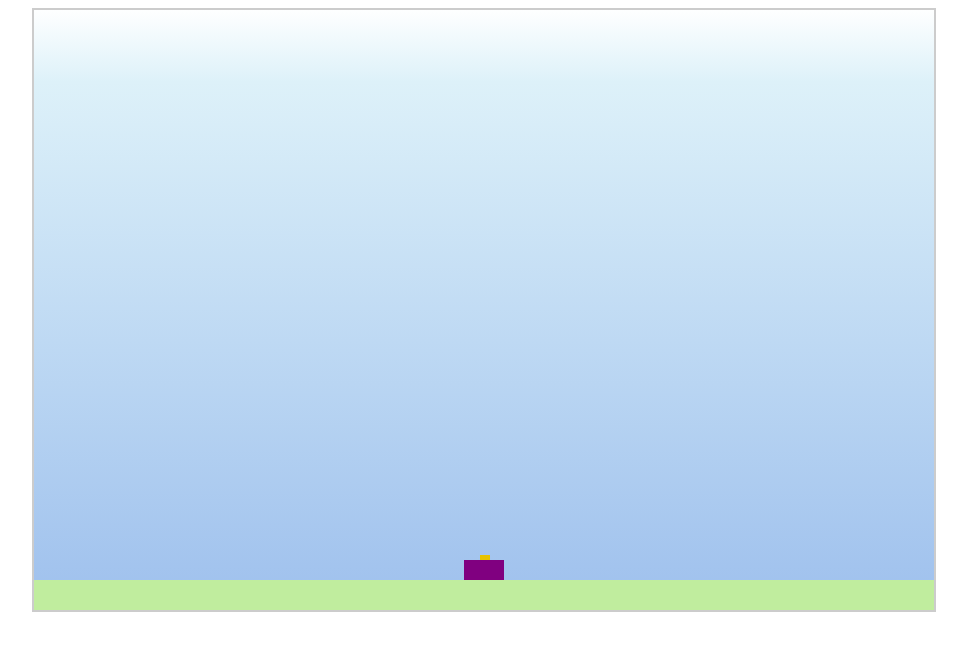
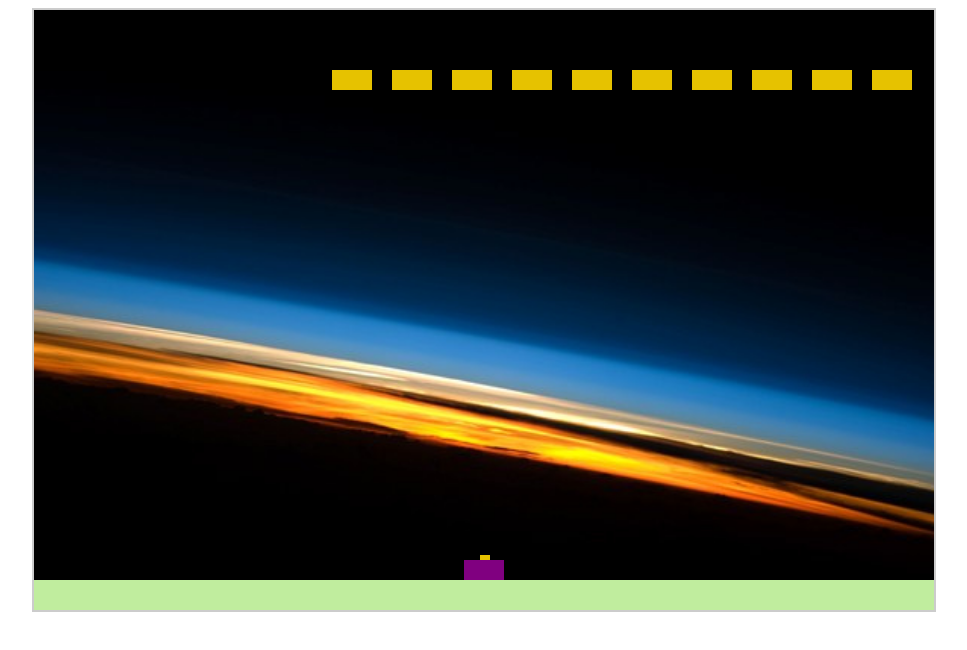
Before and after one commit to lkvsky/canvas-space-invaders, a plain HTML site: page index.html in a window 1280 px wide. Shown: the whole page, without its empty margins (156-1123 px from the left). Drawn offline with nearby package versions, Linux system fonts and the light colour scheme.

Commit message:
aliens move across the screen, down and then the opposite direction

```diff
--- a/space-invaders.css
+++ b/space-invaders.css
@@ -3,14 +3,17 @@ canvas {
   display: block;
   margin-right:auto;
   margin-left: auto;
+  background-image: url('sunset.jpeg');
+  background-repeat: no-repeat;
+  background-size: cover;
 
-background: #feffff; /* Old browsers */
-background: -moz-linear-gradient(top,  #feffff 0%, #ddf1f9 12%, #9ec0ed 100%); /* FF3.6+ */
-background: -webkit-gradient(linear, left top, left bottom, color-stop(0%,#feffff), color-stop(12%,#ddf1f9), color-stop(100%,#9ec0ed)); /* Chrome,Safari4+ */
-background: -webkit-linear-gradient(top,  #feffff 0%,#ddf1f9 12%,#9ec0ed 100%); /* Chrome10+,Safari5.1+ */
-background: -o-linear-gradient(top,  #feffff 0%,#ddf1f9 12%,#9ec0ed 100%); /* Opera 11.10+ */
-background: -ms-linear-gradient(top,  #feffff 0%,#ddf1f9 12%,#9ec0ed 100%); /* IE10+ */
-background: linear-gradient(to bottom,  #feffff 0%,#ddf1f9 12%,#9ec0ed 100%); /* W3C */
-filter: progid:DXImageTransform.Microsoft.gradient( startColorstr='#feffff', endColorstr='#9ec0ed',GradientType=0 ); /* IE6-9 */
+/*
+background: -moz-linear-gradient(top,  #feffff 0%, #ddf1f9 12%, #9ec0ed 100%);
+background: -webkit-gradient(linear, left top, left bottom, color-stop(0%,#feffff), color-stop(12%,#ddf1f9), color-stop(100%,#9ec0ed));
+background: -webkit-linear-gradient(top,  #feffff 0%,#ddf1f9 12%,#9ec0ed 100%);
+background: -o-linear-gradient(top,  #feffff 0%,#ddf1f9 12%,#9ec0ed 100%);
+background: -ms-linear-gradient(top,  #feffff 0%,#ddf1f9 12%,#9ec0ed 100%);
+background: linear-gradient(to bottom,  #feffff 0%,#ddf1f9 12%,#9ec0ed 100%);
+filter: progid:DXImageTransform.Microsoft.gradient( startColorstr='#feffff', endColorstr='#9ec0ed',GradientType=0 );*/
 
 }
--- a/space-invaders.js
+++ b/space-invaders.js
@@ -109,12 +109,76 @@ var SI = (function() {
     };
   }
 
+  function Alien(ctx, pos) {
+    var self = this;
+
+    self.x = pos.x;
+    self.y = pos.y;
+    self.speed = 2;
+    self.firedBullets = [];
+
+    self.draw = function() {
+      ctx.beginPath();
+      ctx.fillStyle = "#e6c200";
+      ctx.stroke
+
+      ctx.rect(self.x, self.y, Ship.WIDTH, Ship.HEIGHT);
+      ctx.fill();
+    }
+
+    self.update = function(direction) {
+      self.x += direction * self.speed;
+    }
+
+    self.isHit = function() {
+
+    }
+
+    self.fire = function() {
+    }
+
+  }
+
+  Alien.buildAlienRow = function(ctx, firstPos) {
+    var alienRow = [];
+
+    var firstPosx = firstPos.x;
+    var firstPosy = firstPos.y;
+
+    for(var i = 1; i<=10; i++) {
+      var pos = {
+        x: (firstPosx * i),
+        y: (firstPosy)
+      }
+
+      var a = new Alien(ctx, pos);
+      alienRow.push(a);
+    }
+
+    return alienRow;
+  };
+
+  Alien.wallHit = function(aliens) {
+    var firstAlien = aliens[0];
+    var lastAlien = aliens[aliens.length - 1];
+
+    if ((lastAlien.x + Ship.WIDTH) >= Game.DIM.width) {
+      return true;
+    } else if (firstAlien.x <= 0) {
+      return true;
+    }
+
+    return false;
+  };
+
   function Game(ctx) {
     var self = this;
 
     self.ship = new Ship(ctx, Ship.STARTING_POS);
     // Will need to add alien bullets here, too
     self.firedBullets = self.ship.firedBullets;
+    self.aliens = Alien.buildAlienRow(ctx, { x:60, y:60 });
+    self.alienDirection = 1;
 
     self.start = function() {
       self.ship.keyBindings();
@@ -129,6 +193,11 @@ var SI = (function() {
 
     self.draw = function() {
       self.ship.draw();
+
+      for (var i = 0; i < self.aliens.length; i++) {
+        var a = self.aliens[i];
+        a.draw();
+      }
 
       for (var i = 0; i < self.firedBullets.length; i++) {
         var b = self.firedBullets[i];
@@ -145,18 +214,26 @@ var SI = (function() {
           self.firedBullets.splice(i, 1);
         }
       }
+
+      if (Alien.wallHit(self.aliens)) {
+        self.alienDirection *= -1
+
+        for (var i = 0; i<self.aliens.length; i++){
+          var a = self.aliens[i];
+          a.y += 20;
+        }
+      }
+
+      for (var i = 0; i < self.aliens.length; i++) {
+        var a = self.aliens[i];
+        a.update(self.alienDirection);
+      }
     };
 
   }
 
   Game.DIM = { width: 900, height: 600 }
   Ship.STARTING_POS = { x: (Game.DIM.width/2 - 20), y: Game.DIM.height -50 }
-
-  // Alien class
-  // alien#fire
-  // alien#isHit
-  // alien#draw
-  // alien#update
 
   // Game class
   // moves aliens from left to right
@@ -170,7 +247,7 @@ var SI = (function() {
   return {
     Ship: Ship,
     Bullet: Bullet,
-    //Alien: Alien,
+    Alien: Alien,
     Game: Game
   }
 
```
Also changed, not shown: sunset.jpeg (added).
